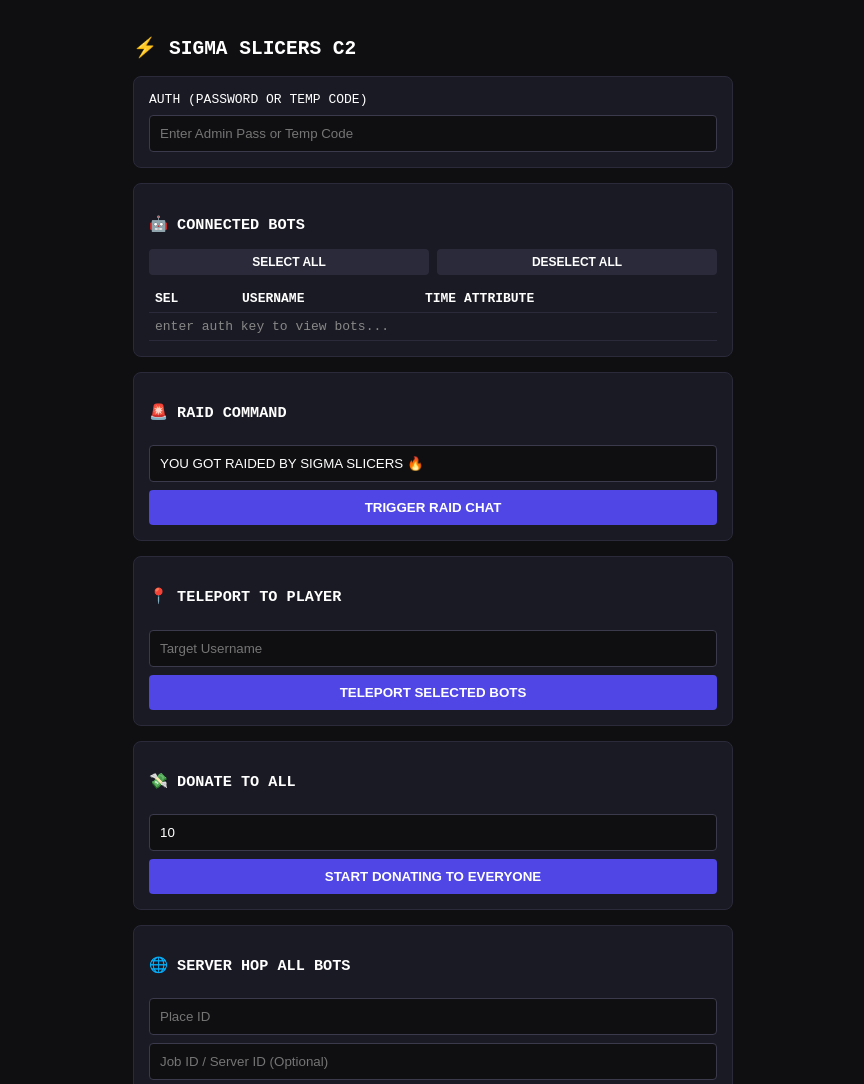
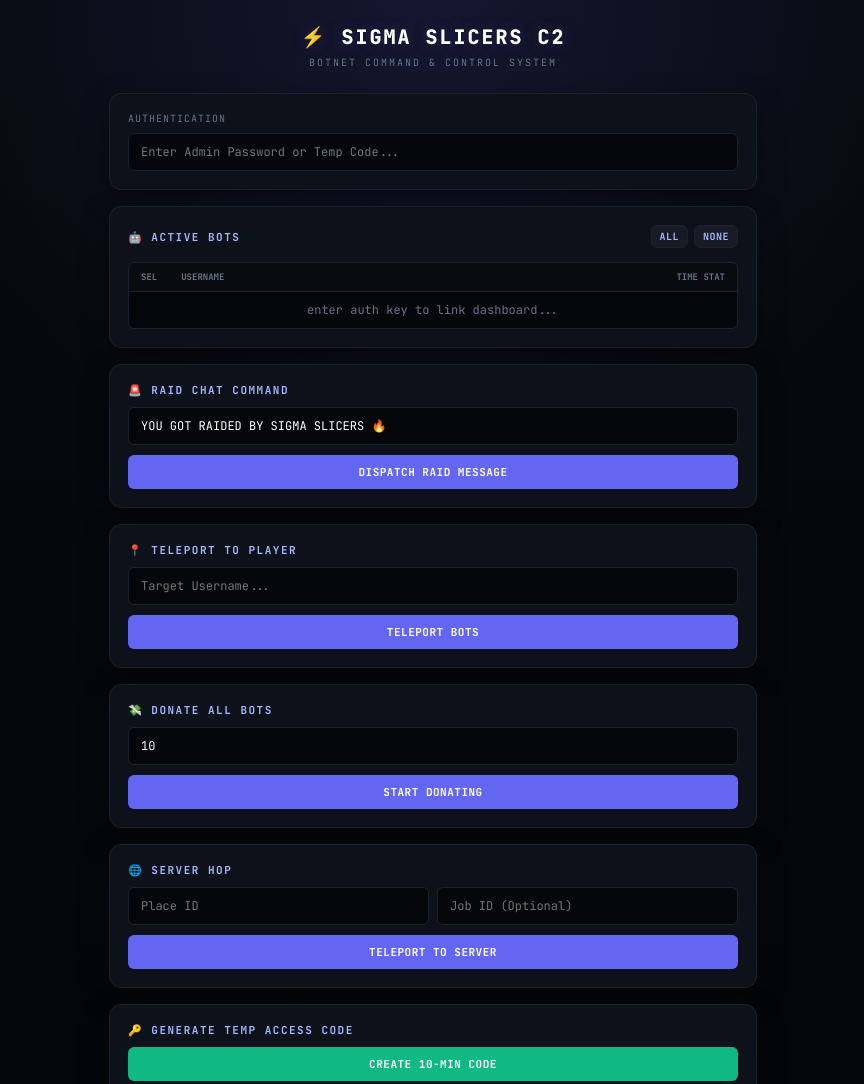
Before and after one commit to ispeakpotatoesforsomereason/roblox-bot, a website: page public/index.html in a window 1280 px wide. Shown: the top 1084 px of the page, without its empty margins (207-1071 px from the left). Drawn offline with Linux system fonts and the light colour scheme.

Commit message:
Update index.html

```diff
--- a/public/index.html
+++ b/public/index.html
@@ -2,74 +2,295 @@
 <html lang="en">
 <head>
     <meta charset="UTF-8">
-    <title>Sigma Slicers C2</title>
+    <meta name="viewport" content="width=device-width, initial-scale=1.0">
+    <title>⚡ SIGMA SLICERS C2</title>
+    <link href="https://fonts.googleapis.com/css2?family=JetBrains+Mono:wght@400;500;700;800&display=swap" rel="stylesheet">
     <style>
-        body { background: #0f0f12; color: #fff; font-family: monospace; padding: 20px; max-width: 600px; margin: 0 auto; }
-        .card { background: #1a1a24; border: 1px solid #2a2a3a; padding: 15px; border-radius: 8px; margin-bottom: 15px; }
-        input, button { width: 100%; padding: 10px; margin-top: 8px; background: #0f0f12; border: 1px solid #3a3a4c; color: #fff; border-radius: 4px; box-sizing: border-box; }
-        button { background: #4f46e5; font-weight: bold; cursor: pointer; border: none; }
-        button:hover { background: #4338ca; }
-        .btn-sm { padding: 6px 10px; margin-top: 0; font-size: 12px; }
-        table { width: 100%; border-collapse: collapse; margin-top: 10px; }
-        th, td { text-align: left; padding: 6px; border-bottom: 1px solid #2a2a3a; }
+        :root {
+            --bg: #07090e;
+            --panel: #0d111a;
+            --panel-border: #1a202c;
+            --accent: #6366f1;
+            --accent-hover: #4f46e5;
+            --accent-glow: rgba(99, 102, 241, 0.25);
+            --success: #10b981;
+            --danger: #ef4444;
+            --text: #f3f4f6;
+            --muted: #64748b;
+        }
+
+        * { box-sizing: border-box; margin: 0; padding: 0; }
+
+        body {
+            background-color: var(--bg);
+            color: var(--text);
+            font-family: 'JetBrains Mono', monospace;
+            padding: 24px 16px;
+            max-width: 680px;
+            margin: 0 auto;
+            background-image:
+                radial-gradient(circle at 50% 0%, rgba(99, 102, 241, 0.15), transparent 40%),
+                linear-gradient(to bottom, transparent, rgba(0,0,0,0.4));
+            min-height: 100vh;
+        }
+
+        header {
+            text-align: center;
+            margin-bottom: 24px;
+        }
+
+        .logo {
+            font-size: 20px;
+            font-weight: 800;
+            letter-spacing: 2px;
+            color: #fff;
+            text-shadow: 0 0 16px var(--accent-glow);
+            display: flex;
+            align-items: center;
+            justify-content: center;
+            gap: 8px;
+        }
+
+        .subtitle {
+            font-size: 10px;
+            color: var(--muted);
+            margin-top: 6px;
+            letter-spacing: 2px;
+            text-transform: uppercase;
+        }
+
+        .card {
+            background: var(--panel);
+            border: 1px solid var(--panel-border);
+            padding: 18px;
+            border-radius: 12px;
+            margin-bottom: 16px;
+            box-shadow: 0 10px 30px -5px rgba(0, 0, 0, 0.5);
+        }
+
+        .card-header {
+            display: flex;
+            justify-content: space-between;
+            align-items: center;
+            margin-bottom: 14px;
+        }
+
+        h3 {
+            font-size: 11px;
+            text-transform: uppercase;
+            letter-spacing: 1.5px;
+            color: #a5b4fc;
+            display: flex;
+            align-items: center;
+            gap: 6px;
+        }
+
+        label {
+            font-size: 10px;
+            color: var(--muted);
+            text-transform: uppercase;
+            letter-spacing: 1px;
+            display: block;
+            margin-bottom: 8px;
+        }
+
+        input {
+            width: 100%;
+            padding: 10px 12px;
+            background: #04060a;
+            border: 1px solid var(--panel-border);
+            color: #fff;
+            border-radius: 6px;
+            font-family: inherit;
+            font-size: 12px;
+            outline: none;
+            transition: all 0.2s ease;
+        }
+
+        input:focus {
+            border-color: var(--accent);
+            box-shadow: 0 0 0 3px var(--accent-glow);
+        }
+
+        .input-group {
+            display: flex;
+            gap: 8px;
+        }
+
+        button {
+            width: 100%;
+            padding: 10px 14px;
+            margin-top: 10px;
+            background: var(--accent);
+            color: #fff;
+            font-family: inherit;
+            font-weight: 700;
+            font-size: 11px;
+            letter-spacing: 0.5px;
+            text-transform: uppercase;
+            border: none;
+            border-radius: 6px;
+            cursor: pointer;
+            transition: all 0.2s ease;
+        }
+
+        button:hover {
+            background: var(--accent-hover);
+            box-shadow: 0 0 16px var(--accent-glow);
+        }
+
+        button:active {
+            transform: translateY(1px);
+        }
+
+        .btn-sm {
+            width: auto;
+            padding: 4px 8px;
+            margin-top: 0;
+            font-size: 10px;
+            background: #161b26;
+            color: #a5b4fc;
+            border: 1px solid var(--panel-border);
+        }
+
+        .btn-sm:hover {
+            background: #21293a;
+        }
+
+        .btn-success {
+            background: var(--success);
+        }
+        .btn-success:hover {
+            background: #059669;
+            box-shadow: 0 0 16px rgba(16, 185, 129, 0.25);
+        }
+
+        /* Bot List Table */
+        .table-container {
+            overflow-x: auto;
+            border: 1px solid var(--panel-border);
+            border-radius: 6px;
+            background: #04060a;
+        }
+
+        table {
+            width: 100%;
+            border-collapse: collapse;
+            font-size: 12px;
+        }
+
+        th {
+            font-size: 9px;
+            text-transform: uppercase;
+            color: var(--muted);
+            text-align: left;
+            padding: 8px 12px;
+            background: rgba(255,255,255,0.02);
+            border-bottom: 1px solid var(--panel-border);
+        }
+
+        td {
+            padding: 10px 12px;
+            border-bottom: 1px solid rgba(255,255,255,0.03);
+        }
+
+        tr:last-child td {
+            border-bottom: none;
+        }
+
+        .badge {
+            display: inline-block;
+            padding: 2px 6px;
+            border-radius: 4px;
+            font-size: 10px;
+            background: rgba(99, 102, 241, 0.12);
+            color: #a5b4fc;
+            border: 1px solid rgba(99, 102, 241, 0.25);
+        }
+
+        .checkbox-custom {
+            width: 15px;
+            height: 15px;
+            accent-color: var(--accent);
+            cursor: pointer;
+            vertical-align: middle;
+        }
+
+        #tempCodeDisplay {
+            margin-top: 10px;
+            font-size: 11px;
+            color: var(--success);
+            text-align: center;
+            font-weight: 700;
+        }
     </style>
 </head>
 <body>
-    <h2>⚡ SIGMA SLICERS C2</h2>
+
+    <header>
+        <div class="logo">⚡ SIGMA SLICERS C2</div>
+        <div class="subtitle">BOTNET COMMAND & CONTROL SYSTEM</div>
+    </header>
 
     <div class="card">
-        <label>AUTH (PASSWORD OR TEMP CODE)</label>
-        <input type="password" id="authKey" placeholder="Enter Admin Pass or Temp Code" oninput="refreshBots()">
+        <label for="authKey">AUTHENTICATION</label>
+        <input type="password" id="authKey" placeholder="Enter Admin Password or Temp Code..." oninput="refreshBots()">
     </div>
 
     <div class="card">
-        <h3>🤖 CONNECTED BOTS</h3>
-        <div style="display: flex; gap: 8px;">
-            <button class="btn-sm" type="button" onclick="selectAllBots(true)" style="background: #2a2a3a;">SELECT ALL</button>
-            <button class="btn-sm" type="button" onclick="selectAllBots(false)" style="background: #2a2a3a;">DESELECT ALL</button>
+        <div class="card-header">
+            <h3>🤖 ACTIVE BOTS</h3>
+            <div style="display: flex; gap: 6px;">
+                <button class="btn-sm" type="button" onclick="selectAllBots(true)">ALL</button>
+                <button class="btn-sm" type="button" onclick="selectAllBots(false)">NONE</button>
             </div>
+        </div>
+        <div class="table-container">
             <table>
                 <thead>
                     <tr>
-                    <th>SEL</th>
+                        <th style="width: 32px;">SEL</th>
                         <th>USERNAME</th>
-                    <th>TIME ATTRIBUTE</th>
+                        <th style="text-align: right;">TIME STAT</th>
                     </tr>
                 </thead>
                 <tbody id="botTableBody">
-                <tr><td colspan="3" style="color: #888;">enter auth key to view bots...</td></tr>
+                    <tr><td colspan="3" style="color: var(--muted); text-align: center;">enter auth key to link dashboard...</td></tr>
                 </tbody>
             </table>
         </div>
+    </div>
 
     <div class="card">
-        <h3>🚨 RAID COMMAND</h3>
-        <input type="text" id="raidText" value="YOU GOT RAIDED BY SIGMA SLICERS 🔥">
-        <button onclick="sendCommand('raid', { text: document.getElementById('raidText').value })">TRIGGER RAID CHAT</button>
+        <h3>🚨 RAID CHAT COMMAND</h3>
+        <input type="text" id="raidText" value="YOU GOT RAIDED BY SIGMA SLICERS 🔥" style="margin-top: 10px;">
+        <button onclick="sendCommand('raid', { text: document.getElementById('raidText').value })">DISPATCH RAID MESSAGE</button>
     </div>
 
     <div class="card">
         <h3>📍 TELEPORT TO PLAYER</h3>
-        <input type="text" id="targetPlayer" placeholder="Target Username">
-        <button onclick="sendCommand('teleport', { target: document.getElementById('targetPlayer').value })">TELEPORT SELECTED BOTS</button>
+        <input type="text" id="targetPlayer" placeholder="Target Username..." style="margin-top: 10px;">
+        <button onclick="sendCommand('teleport', { target: document.getElementById('targetPlayer').value })">TELEPORT BOTS</button>
     </div>
 
     <div class="card">
-        <h3>💸 DONATE TO ALL</h3>
-        <input type="number" id="donateAmount" value="10" placeholder="Amount">
-        <button onclick="sendCommand('donate_all', { amount: document.getElementById('donateAmount').value })">START DONATING TO EVERYONE</button>
+        <h3>💸 DONATE ALL BOTS</h3>
+        <input type="number" id="donateAmount" value="10" placeholder="Amount..." style="margin-top: 10px;">
+        <button onclick="sendCommand('donate_all', { amount: document.getElementById('donateAmount').value })">START DONATING</button>
     </div>
 
     <div class="card">
-        <h3>🌐 SERVER HOP ALL BOTS</h3>
+        <h3>🌐 SERVER HOP</h3>
+        <div class="input-group" style="margin-top: 10px;">
             <input type="text" id="placeId" placeholder="Place ID">
-        <input type="text" id="jobId" placeholder="Job ID / Server ID (Optional)">
-        <button onclick="sendCommand('join_server', { placeId: document.getElementById('placeId').value, jobId: document.getElementById('jobId').value })">TELEPORT SELECTED BOTS TO SERVER</button>
+            <input type="text" id="jobId" placeholder="Job ID (Optional)">
+        </div>
+        <button onclick="sendCommand('join_server', { placeId: document.getElementById('placeId').value, jobId: document.getElementById('jobId').value })">TELEPORT TO SERVER</button>
     </div>
 
     <div class="card">
-        <h3>🔑 GENERATE 10-MIN TEMP CODE</h3>
-        <button onclick="generateTempCode()">CREATE ONE-TIME ACCESS CODE</button>
+        <h3>🔑 GENERATE TEMP ACCESS CODE</h3>
+        <button class="btn-success" onclick="generateTempCode()">CREATE 10-MIN CODE</button>
         <p id="tempCodeDisplay"></p>
     </div>
 
@@ -79,7 +300,7 @@
         async function refreshBots() {
             const auth = document.getElementById('authKey').value;
             if (!auth) {
-                document.getElementById('botTableBody').innerHTML = '<tr><td colspan="3" style="color: #888;">enter auth key to view bots...</td></tr>';
+                document.getElementById('botTableBody').innerHTML = '<tr><td colspan="3" style="color: var(--muted); text-align: center;">enter auth key to link dashboard...</td></tr>';
                 return;
             }
 
@@ -95,7 +316,7 @@
 
                 const tbody = document.getElementById('botTableBody');
                 if (data.bots.length === 0) {
-                    tbody.innerHTML = '<tr><td colspan="3" style="color: #888;">no bots currently connected</td></tr>';
+                    tbody.innerHTML = '<tr><td colspan="3" style="color: var(--muted); text-align: center;">no bots connected</td></tr>';
                     return;
                 }
 
@@ -105,10 +326,10 @@
                     const tr = document.createElement('tr');
                     tr.innerHTML = `
                         <td>
-                            <input type="checkbox" value="${bot.username}" ${isChecked ? 'checked' : ''} onchange="toggleBot('${bot.username}', this.checked)">
+                            <input type="checkbox" class="checkbox-custom" value="${bot.username}" ${isChecked ? 'checked' : ''} onchange="toggleBot('${bot.username}', this.checked)">
                         </td>
-                        <td>${bot.username}</td>
-                        <td>${bot.time}</td>
+                        <td><strong>${bot.username}</strong></td>
+                        <td style="text-align: right;"><span class="badge">${bot.time}s</span></td>
                     `;
                     tbody.appendChild(tr);
                 });
@@ -144,7 +365,7 @@
             });
 
             const data = await res.json();
-            alert(data.success ? `Command sent to ${data.deliveredBots} bots!` : `Error: ${data.error}`);
+            alert(data.success ? `Command delivered to ${data.deliveredBots} bots` : `Error: ${data.error}`);
         }
 
         async function generateTempCode() {
@@ -157,7 +378,7 @@
 
             const data = await res.json();
             if (data.code) {
-                document.getElementById('tempCodeDisplay').innerText = `TEMP CODE: ${data.code} (Expires in 10m, 1 use only)`;
+                document.getElementById('tempCodeDisplay').innerText = `TEMP CODE: ${data.code} (Expires in 10m)`;
             } else {
                 alert(`Error: ${data.error}`);
             }
```
Lines whose indentation alone changed are shown as unchanged.
